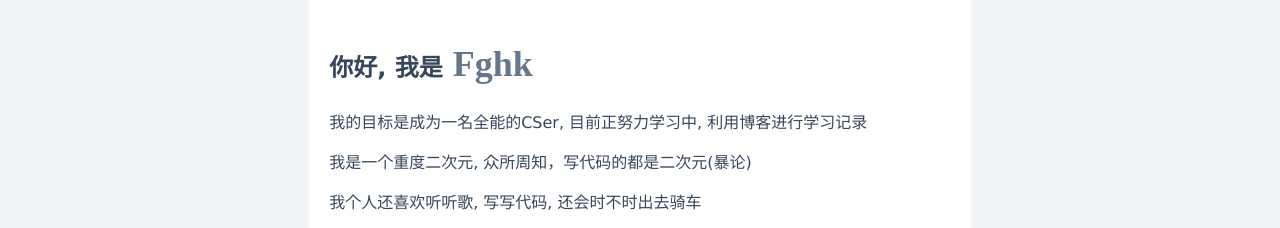
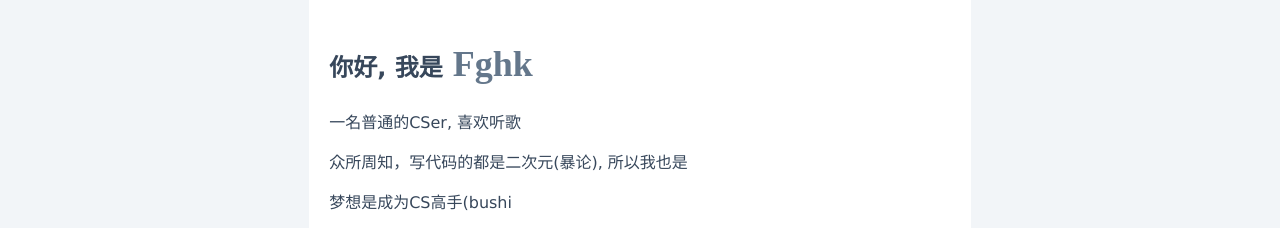
Before and after one commit to 1665800095fghk/blog, an Astro site: page / in a window 1280 px wide. Shown: the part 75-303 px from the top of the page. Built offline with nearby package versions, Linux system fonts and the light colour scheme; Astro itself is replaced by a stand-in of ours; grey boxes are pictures that could not be loaded.

Commit message:
11/9-index

```diff
--- a/src/pages/index.astro
+++ b/src/pages/index.astro
@@ -4,8 +4,8 @@ import BaseLayout from "../layouts/BaseLayout.astro";
 
 <BaseLayout>
   <h2>你好, 我是<span class="b">Fghk</span></h2>
-  <p>我的目标是成为一名全能的CSer, 目前正努力学习中, 利用博客进行学习记录</p>
-  <p>我是一个重度二次元, 众所周知，写代码的都是二次元(暴论)</p>
-  <p>我个人还喜欢听听歌, 写写代码, 还会时不时出去骑车</p>
+  <p>一名普通的CSer, 喜欢听歌</p>
+  <p>众所周知，写代码的都是二次元(暴论), 所以我也是</p>
+  <p>梦想是成为CS高手(bushi</p>
   <img src="https://github.com/1665800095fghk/images/blob/main/meri.jpg?raw=true" alt="">
 </BaseLayout>
```
